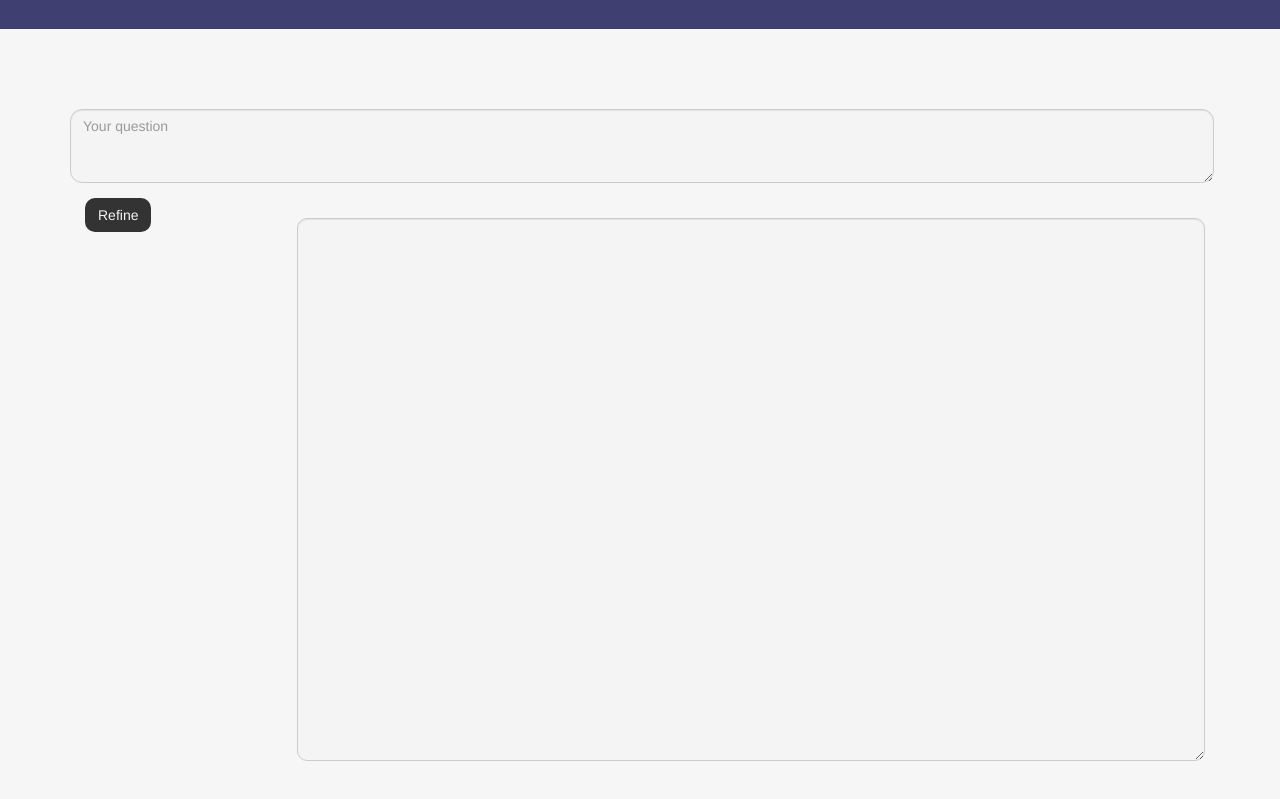
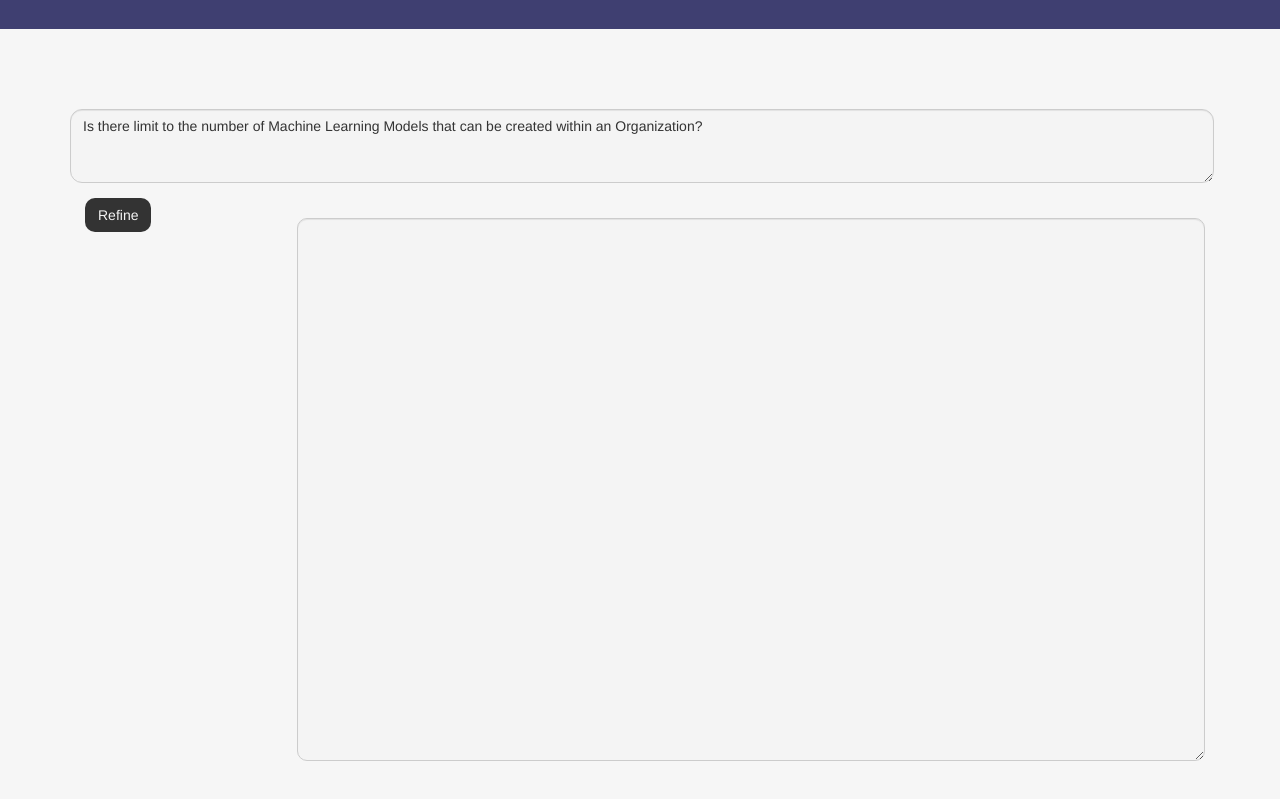
Before and after one commit to gmontagneCoveo/gmontagneCoveo.github.io, a plain HTML site: page index.html in a window 1280 px wide. Shown: the part 125-924 px from the top of the page. Drawn offline with Linux system fonts and the light colour scheme.

Commit message:
textarea filled

```diff
--- a/index.html
+++ b/index.html
@@ -118,7 +118,7 @@
             <div class="col-md-9 col-sm-9 col-xs-12">
               <div class="form-group">
                 <label></label>
-                <textarea class="form-control" id="chat-gpt-input" placeholder="Your question" rows="3" resize="none" style="width: 135%; margin: 0 auto; background-color: #f4f4f4; color: #333; border: 1px solid #ccc; border-radius: 12px;"></textarea>
+                <textarea class="form-control" id="chat-gpt-input" placeholder="Your question" rows="3" resize="none" style="width: 135%; margin: 0 auto; background-color: #f4f4f4; color: #333; border: 1px solid #ccc; border-radius: 12px;">Is there limit to the number of Machine Learning Models that can be created within an Organization?</textarea>
               </div>
               <div class="col-md-3 col-sm-3 col-xs-12">
                 <div class="call-to-action">
```
